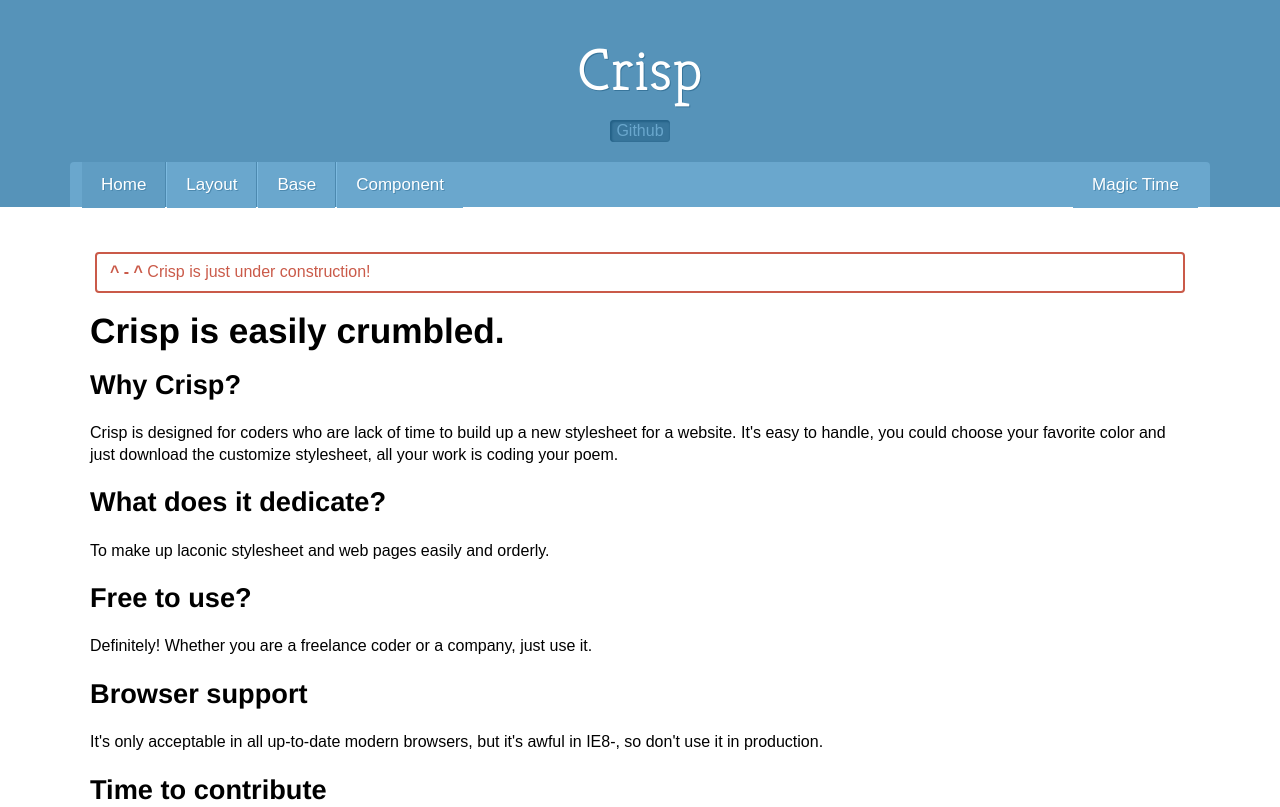
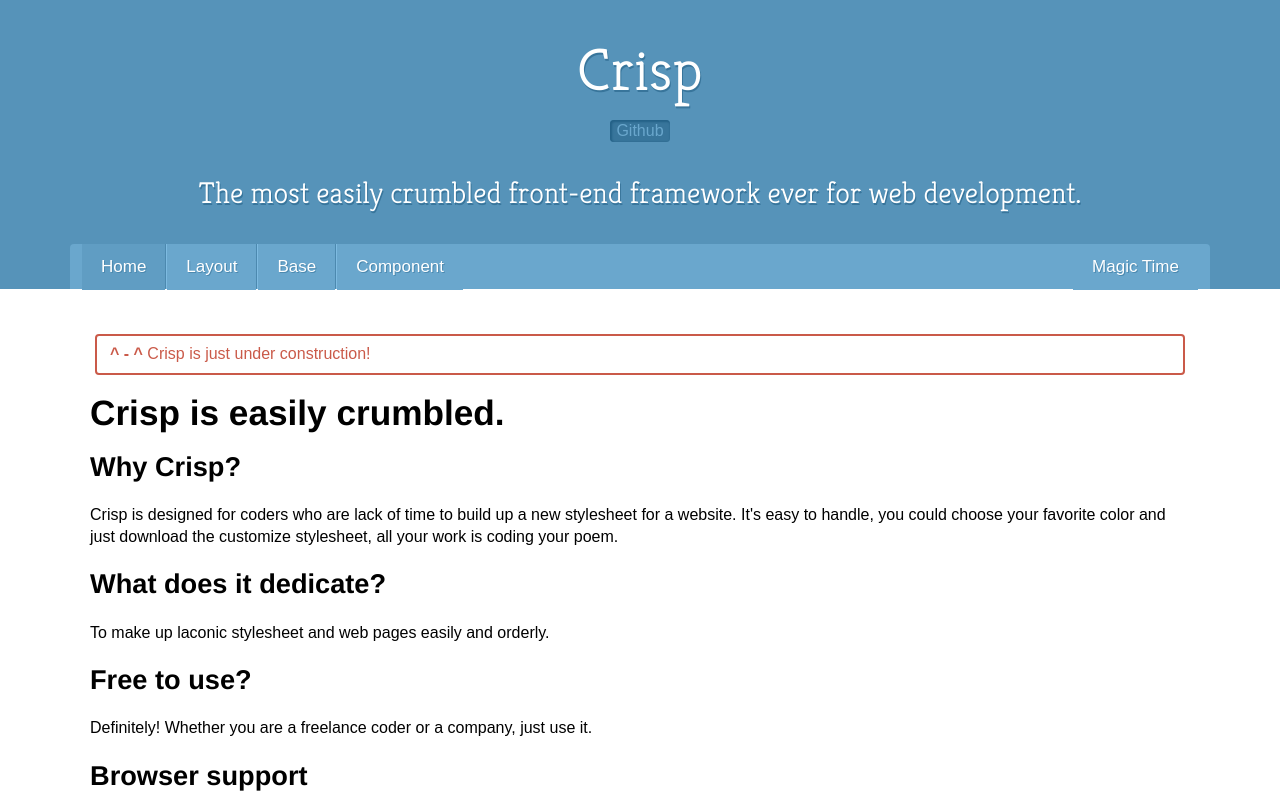
Before and after one commit to shunfan/crisp, a plain HTML site: page index.html in a window 1280 px wide. Shown: the top 807 px of the page. Drawn offline with Linux system fonts and the light colour scheme.

Commit message:
Add hero unit in the header.

```diff
--- a/index.html
+++ b/index.html
@@ -24,6 +24,7 @@
                 <iframe src="http://ghbtns.com/github-btn.html?user=Perrydu&repo=crisp&type=watch&count=true"
   allowtransparency="true" frameborder="0" scrolling="0" width="110" height="20"></iframe>
             </div>
+            <div id="hero">The most easily crumbled front-end framework ever for web development.</div>
             <div class="navbar">
                 <ul class="nav">
                     <li class="active"><a href="index.html">Home</a></li>
--- a/less/development.less
+++ b/less/development.less
@@ -12,14 +12,13 @@
     font-size: 60px;
     font-weight: 400;
     line-height: 80px;
-    text-shadow: 1px 1px @general - 50;
+    text-shadow: 1px 2px @general - 50;
     a {
       color: @contrast;
       font-weight: 300;
       text-decoration: none;
       &:hover {
         color: @contrast;
-        text-shadow: 1px 1px @general - 50;
         .transition(all 0.3s ease);
       }
     }
@@ -30,6 +29,9 @@
     background-color: @general;
     .radius-top(@baseRadius);
     .radius-bottom(0);
+    #random {
+      cursor: pointer;
+    }
   }
   #github {
     width: 60px;
@@ -51,8 +53,15 @@
     background-color: @general - 50;
     .radius(@baseRadius);
   }
-  #random {
-    cursor: pointer;
+  #hero {
+    max-width: 900px;
+    margin: 30px auto;
+    font-size: 30px;
+    color: @contrast;
+    text-align: center;
+    font-family: "Kreon", @sansFontFamily;
+    font-weight: 300;
+    text-shadow: 1px 2px @general - 50;
   }
 }
 
```
